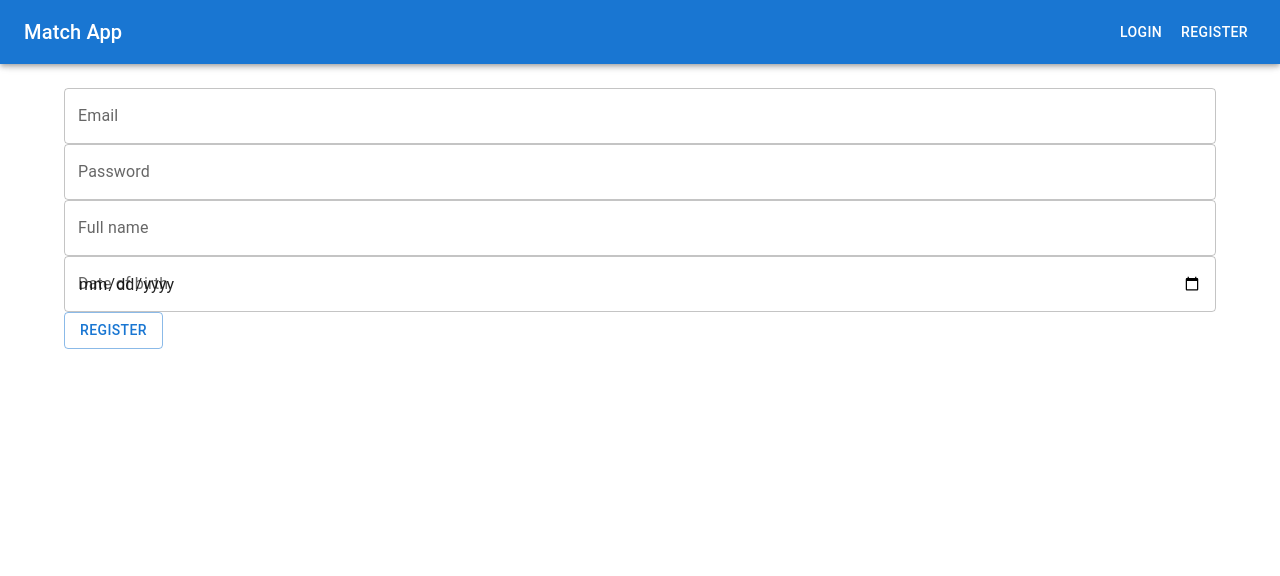
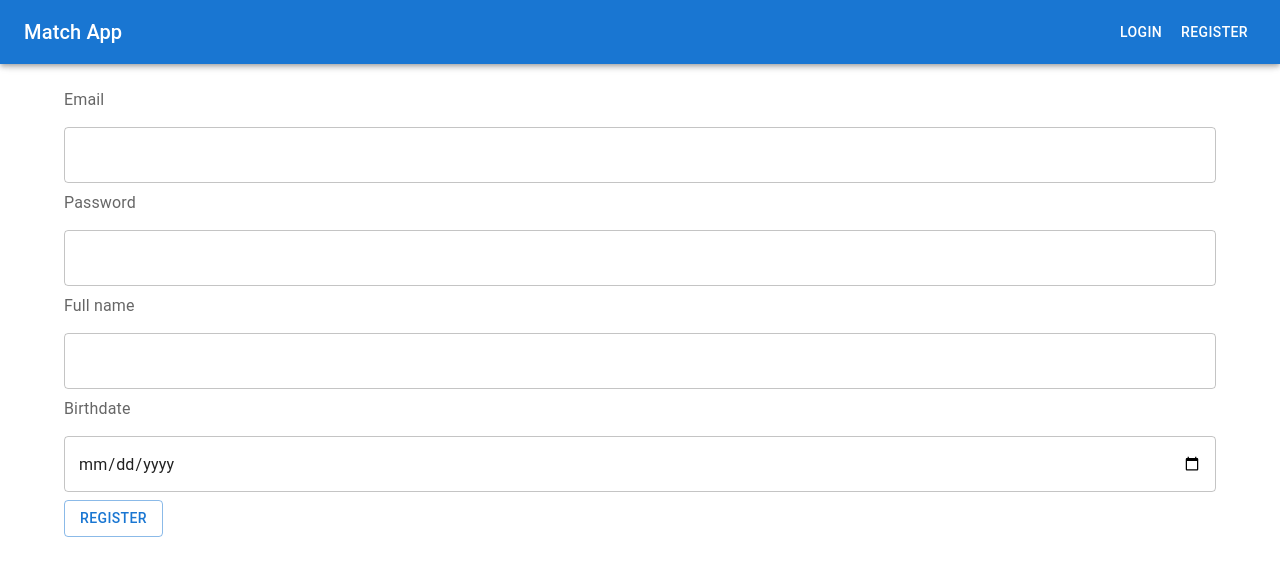
Before and after one commit to jaakkopy/chat-match-app, a React (Create React App) app in the folder client/: page /register in a window 1280 px wide. Shown: the top 576 px of the page. Built offline with nearby package versions, Linux system fonts and the light colour scheme.

Commit message:
better looking forms

```diff
--- a/client/src/components/LoginPage.tsx
+++ b/client/src/components/LoginPage.tsx
@@ -1,7 +1,7 @@
 import { useState, useEffect } from 'react';
 import { useAuth, AuthContextValues } from './AuthProvider';
 import { useNavigate } from "react-router-dom";
-import { Alert, Button, TextField } from '@mui/material';
+import { Alert, Button, InputLabel, TextField } from '@mui/material';
 
 
 const LoginPage = () => {
@@ -31,8 +31,10 @@ const LoginPage = () => {
 
     return (
         <div>
-            <TextField fullWidth required label="Email" type="email" value={email} onChange={(e) => setEmail(e.target.value)} />
-            <TextField fullWidth required label="Password" id="passwordInput" type="password" value={password} onChange={(e) => setPassword(e.target.value)} />
+            <InputLabel>Email</InputLabel>
+            <TextField margin="normal" fullWidth required type="email" value={email} onChange={(e) => setEmail(e.target.value)} />
+            <InputLabel>Password</InputLabel>
+            <TextField margin="normal" fullWidth required id="passwordInput" type="password" value={password} onChange={(e) => setPassword(e.target.value)} />
 
             <Button variant="outlined" type="submit" onClick={(e) => {e.preventDefault(); handleLogin();}}>Login</Button>
             {error !== null ? <Alert severity="warning">Error: {error}</Alert> : null}
--- a/client/src/components/RegisterPage.tsx
+++ b/client/src/components/RegisterPage.tsx
@@ -1,7 +1,7 @@
 import { useState, useEffect } from 'react';
 import { useNavigate } from "react-router-dom";
 import { useAuth, AuthContextValues } from './AuthProvider';
-import { Alert, Button, TextField } from '@mui/material';
+import { Alert, Button, InputLabel, TextField } from '@mui/material';
 
 interface RegistrationError {
     type: string;
@@ -44,10 +44,14 @@ const RegisterPage = () => {
 
     return (
         <div>
-            <TextField fullWidth label="Email" type="email" value={email} onChange={(e) => setEmail(e.target.value)}/>
-            <TextField fullWidth label="Password" type="password" value={password} onChange={(e) => setPassword(e.target.value)}/>
-            <TextField fullWidth label="Full name" value={fullname} onChange={(e) => setFullname(e.target.value)}/>
-            <TextField fullWidth label="Date of birth" type="date" value={birthdate} onChange={(e) => setBirthdate(e.target.value)}/>
+            <InputLabel>Email</InputLabel>
+            <TextField margin="normal" fullWidth type="email" value={email} onChange={(e) => setEmail(e.target.value)}/>
+            <InputLabel>Password</InputLabel>
+            <TextField margin="normal" fullWidth type="password" value={password} onChange={(e) => setPassword(e.target.value)}/>
+            <InputLabel>Full name</InputLabel>
+            <TextField margin="normal" fullWidth value={fullname} onChange={(e) => setFullname(e.target.value)}/>
+            <InputLabel>Birthdate</InputLabel>
+            <TextField margin="normal" fullWidth type="date" value={birthdate} onChange={(e) => setBirthdate(e.target.value)}/>
             <Button variant="outlined" type="submit" onClick={(e) => {e.preventDefault(); handleRegister();}}>Register</Button>
             {errors !== null ? errors.map(e => <Alert severity="warning">{e.path}: {e.msg}</Alert>) : null}
         </div>
```
